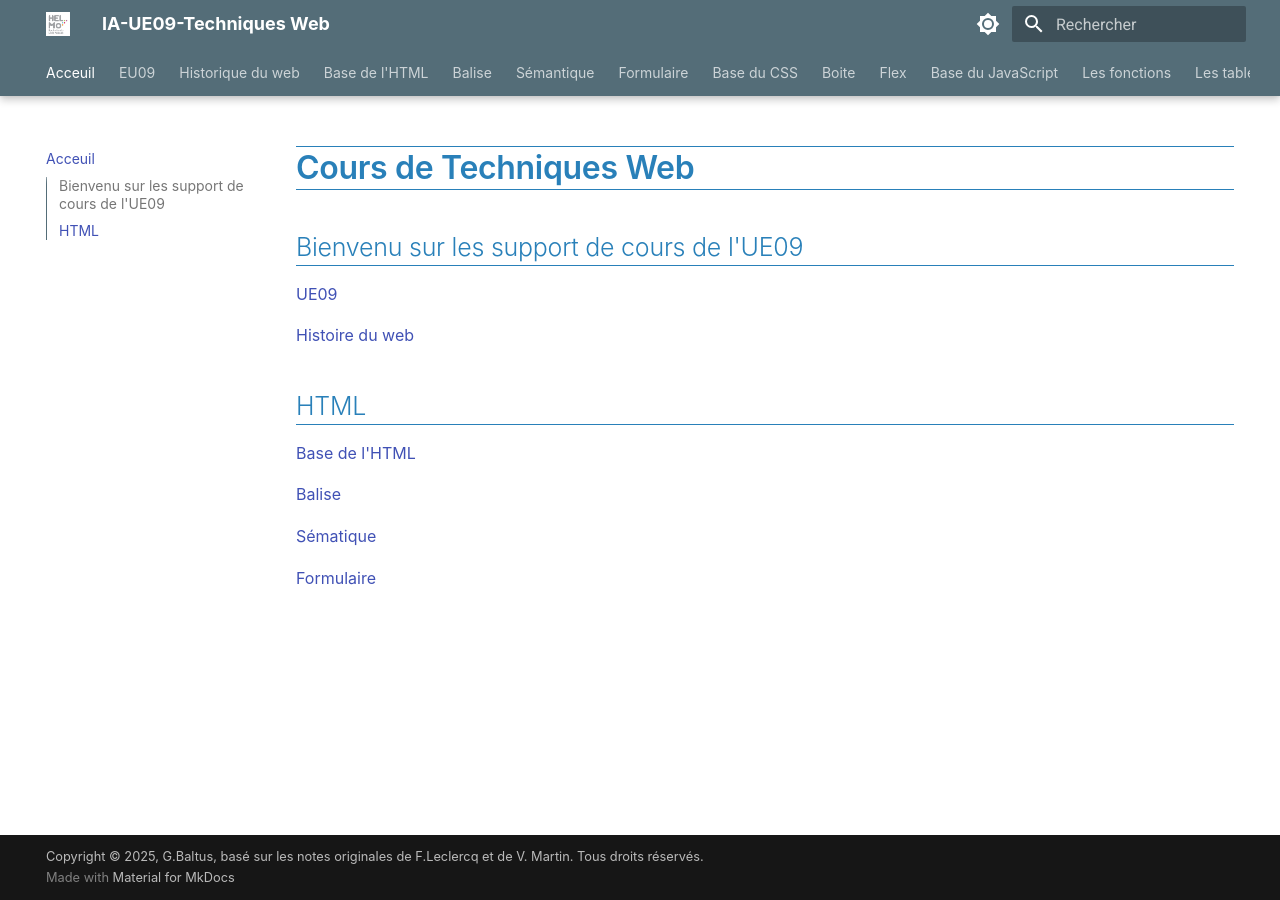
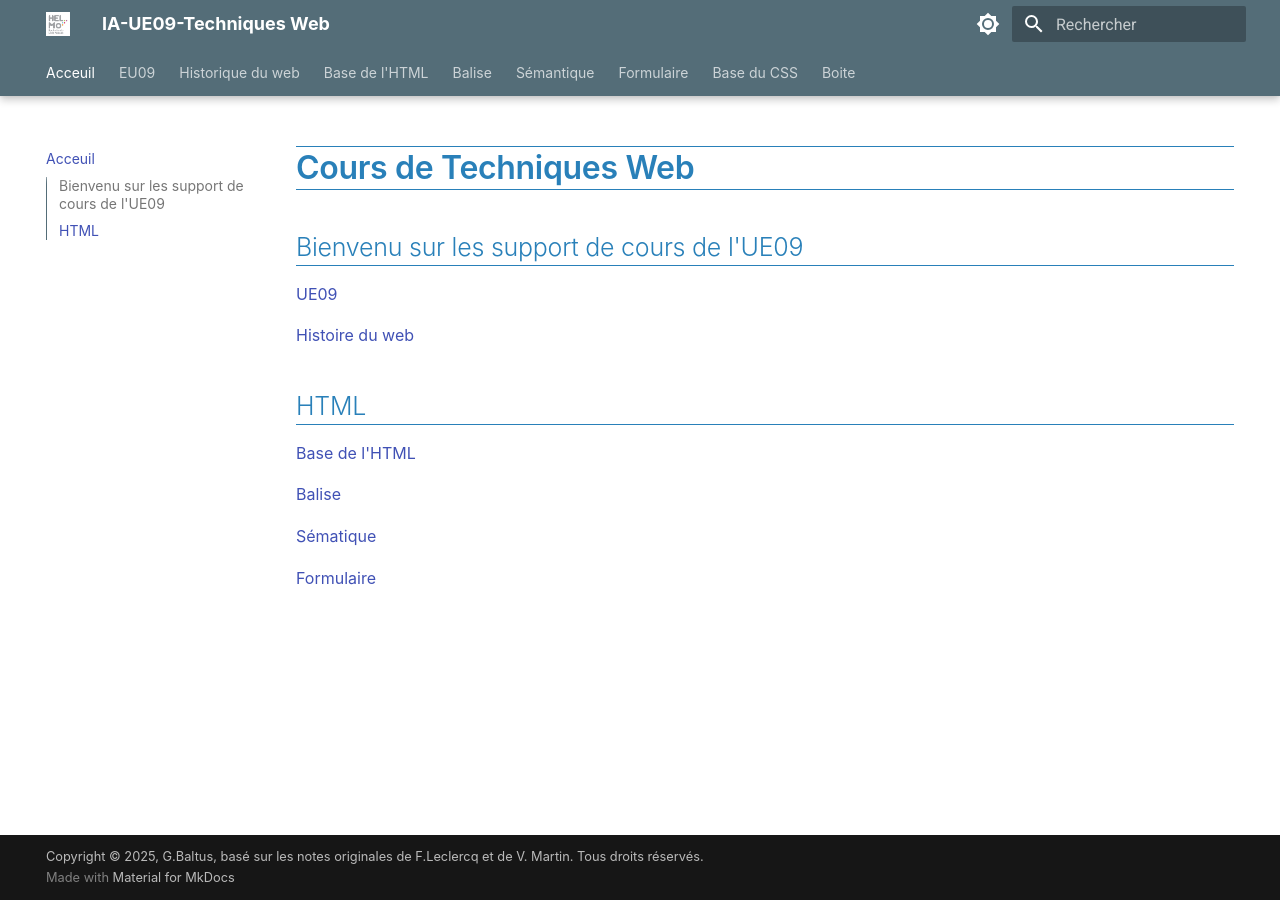
Before and after one commit to gregbaltus/IA_UE09_Technique_web, an MkDocs documentation site: the page built from docs/index.md, in a window 1280 px wide. Built offline with MkDocs 1.6.1 and Material for MkDocs 9.7.7, drawn with Linux system fonts in a browser that asks for light colours.

Commit message:
publciation debut css

```diff
--- a/mkdocs.yml
+++ b/mkdocs.yml
@@ -49,37 +49,37 @@ nav:
     - Display : 07_cssBoite/display.md
     - Place occupée : 07_cssBoite/placeOccupee.md
     - Exercices : 07_cssBoite/exercice.md
-  - Flex :
-    - Introduction : 08_cssFlex/index.md
-    - Principe : 08_cssFlex/principe.md
-    - Conteneur : 08_cssFlex/conteneur.md
-    - Conteneur Direction : 08_cssFlex/conteneurDirection.md
-    - Conteneur Wrap : 08_cssFlex/conteneurWrap.md
-    - Conteneur Justify Content : 08_cssFlex/conteneurJustifyContent.md
-    - Conteneur Align Items : 08_cssFlex/conteneurAlignItems.md
-    - Conteneur Align Content: 08_cssFlex/conteneurAlignContent.md
-    - Enfant Flex Basis: 08_cssFlex/enfantFlexBasis.md
-    - Enfant Flex Order : 08_cssFlex/enfantFlexOrder.md
-    - Enfant Flex flex-grow : 08_cssFlex/enfantFlexGrow.md
-    - Enfant Flex flex-shrink : 08_cssFlex/enfantFlexShrink.md
-    - Enfant Flex align-self : 08_cssFlex/enfantFlexAlignSelf.md
-    - Astuces : 08_cssFlex/flexAstuces.md
-    - Je suis perdu : 08_cssFlex/jeSuisPerdu.md
-    - Memo : 08_cssFlex/memo.md
-    - Entrainement : 08_cssFlex/entrainement.md
-    - Exercices : 08_cssFlex/exercice.md
-  - Base du JavaScript :
-    - Introduction : 09_jsBase/index.md
-    - Variables : 09_jsBase/variables.md
-    - Branchement : 09_jsBase/branchement.md
-    - Exercices: 09_jsBase/exercice.md
-  - Les fonctions :
-    - Fonction : 10_jsFonction/index.md
-    - Mode sctrict : 10_jsFonction/strict.md
-    - Exception : 10_jsFonction/exceptions.md
-    - Exercices : 10_jsFonction/exercice.md
-  - Les tableaux :
-    - Introduction : 11_jsTableau/index.md
+  # - Flex :
+  #   - Introduction : 08_cssFlex/index.md
+  #   - Principe : 08_cssFlex/principe.md
+  #   - Conteneur : 08_cssFlex/conteneur.md
+  #   - Conteneur Direction : 08_cssFlex/conteneurDirection.md
+  #   - Conteneur Wrap : 08_cssFlex/conteneurWrap.md
+  #   - Conteneur Justify Content : 08_cssFlex/conteneurJustifyContent.md
+  #   - Conteneur Align Items : 08_cssFlex/conteneurAlignItems.md
+  #   - Conteneur Align Content: 08_cssFlex/conteneurAlignContent.md
+  #   - Enfant Flex Basis: 08_cssFlex/enfantFlexBasis.md
+  #   - Enfant Flex Order : 08_cssFlex/enfantFlexOrder.md
+  #   - Enfant Flex flex-grow : 08_cssFlex/enfantFlexGrow.md
+  #   - Enfant Flex flex-shrink : 08_cssFlex/enfantFlexShrink.md
+  #   - Enfant Flex align-self : 08_cssFlex/enfantFlexAlignSelf.md
+  #   - Astuces : 08_cssFlex/flexAstuces.md
+  #   - Je suis perdu : 08_cssFlex/jeSuisPerdu.md
+  #   - Memo : 08_cssFlex/memo.md
+  #   - Entrainement : 08_cssFlex/entrainement.md
+  #   - Exercices : 08_cssFlex/exercice.md
+  # - Base du JavaScript :
+  #   - Introduction : 09_jsBase/index.md
+  #   - Variables : 09_jsBase/variables.md
+  #   - Branchement : 09_jsBase/branchement.md
+  #   - Exercices: 09_jsBase/exercice.md
+  # - Les fonctions :
+  #   - Fonction : 10_jsFonction/index.md
+  #   - Mode sctrict : 10_jsFonction/strict.md
+  #   - Exception : 10_jsFonction/exceptions.md
+  #   - Exercices : 10_jsFonction/exercice.md
+  # - Les tableaux :
+  #   - Introduction : 11_jsTableau/index.md
 
 
 theme:
```
